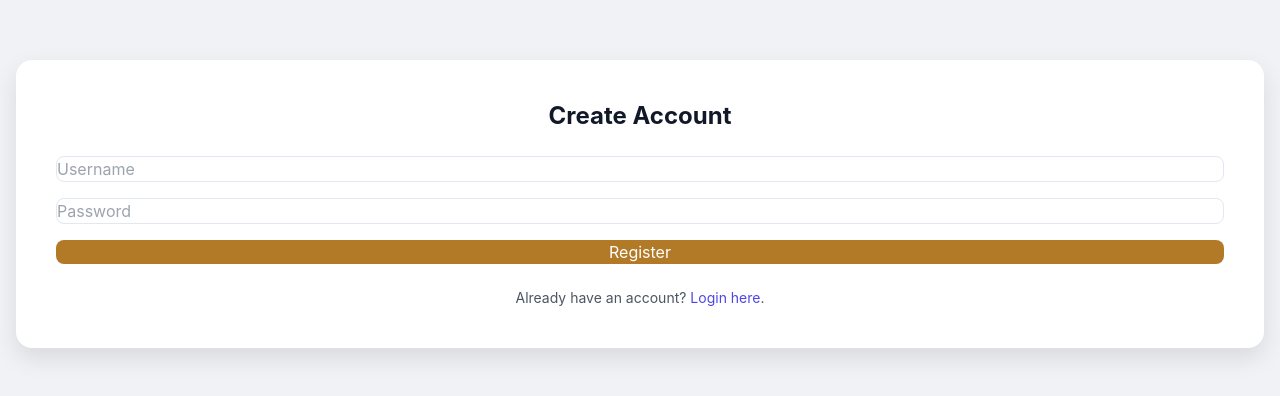
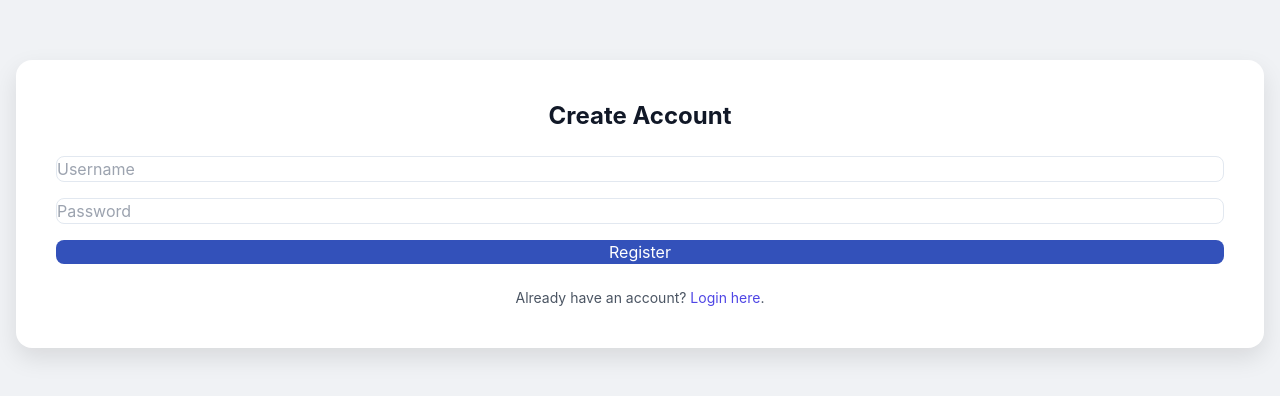
Before and after one commit to LakhdarBoudeguig/Meraki, a plain HTML site: page login.html in a window 1280 px wide. Shown: the part 196-592 px from the top of the page. Drawn offline with nearby package versions, Linux system fonts and the light colour scheme.

Commit message:
change button style

```diff
--- a/login.html
+++ b/login.html
@@ -50,7 +50,7 @@
         }
 
         .primary-button {
-            background-color: #b27a27;
+            background-color: #3351ba;
             color: white;
         }
 
```
